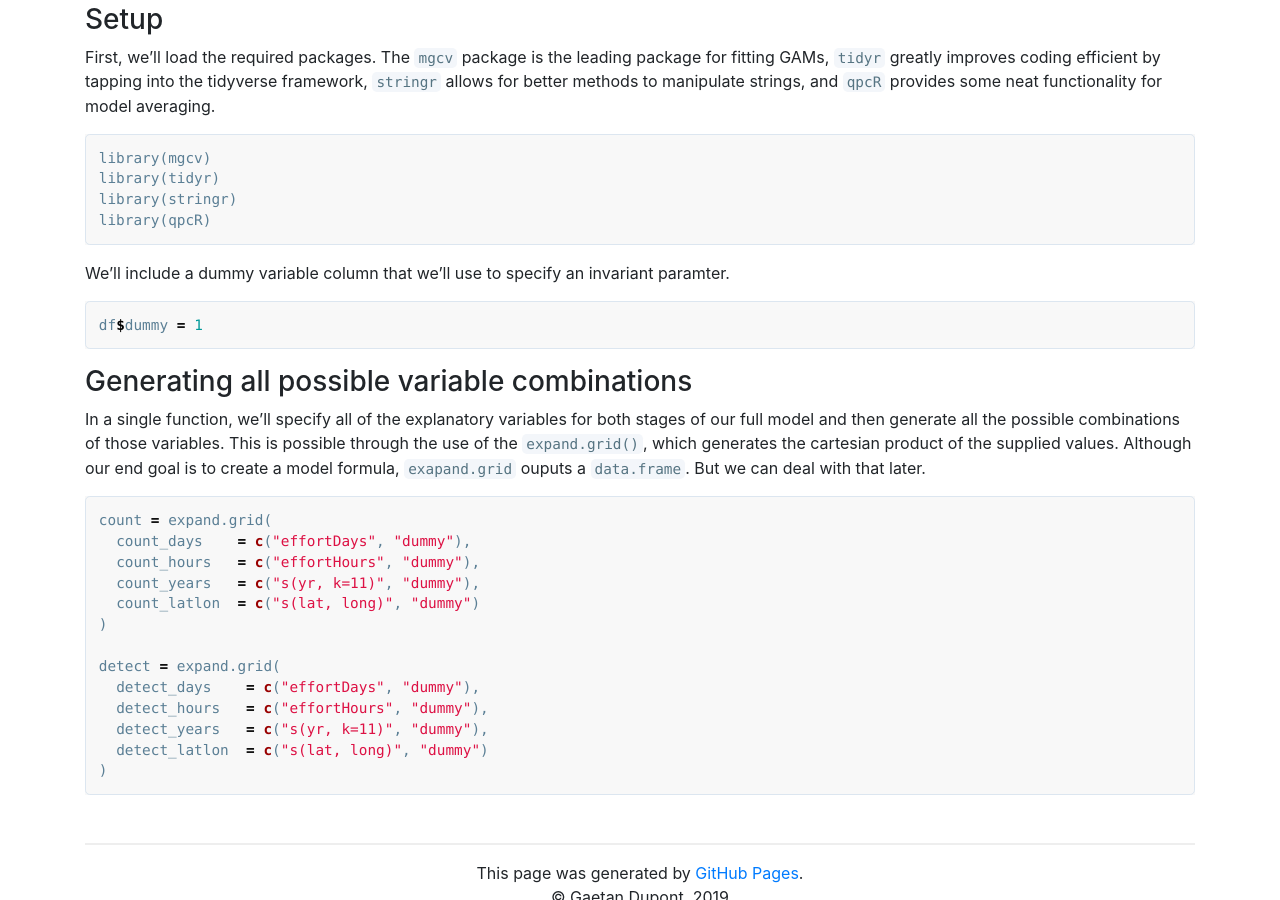
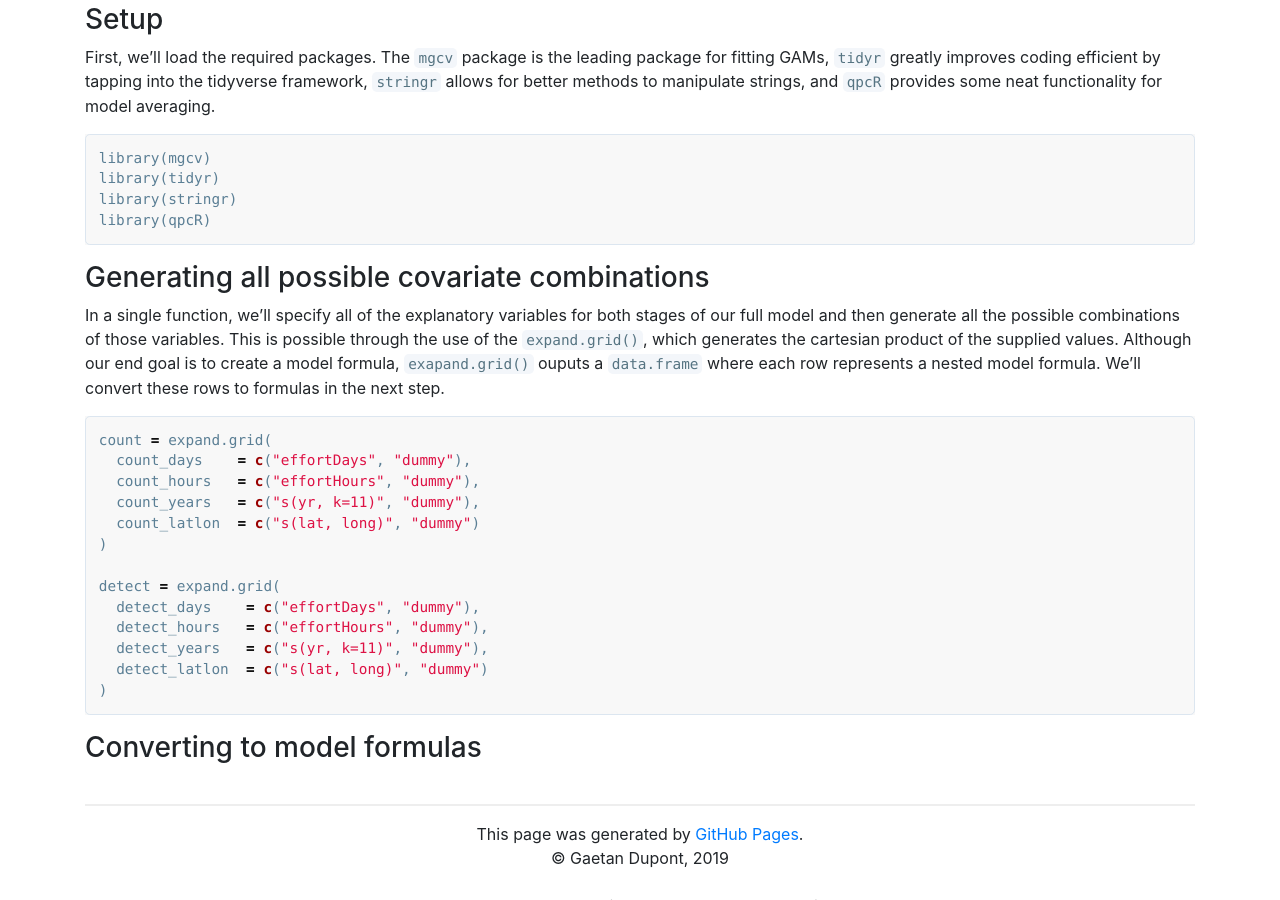
Before and after one commit to chrisyeh96/chrisyeh96.github.io, a Jekyll site: the page built from _posts/2019-05-29-Auto-Nested-Mod.md, in a window 1280 px wide and 900 px high, scrolled down 821 px. Built offline with Jekyll 4.4.1, drawn with Linux system fonts in a browser that asks for light colours; nearby versions of some CDN libraries.

Commit message:
Update 2019-05-29-Auto-Nested-Mod.md

````diff
--- a/_posts/2019-05-29-Auto-Nested-Mod.md
+++ b/_posts/2019-05-29-Auto-Nested-Mod.md
@@ -23,15 +23,10 @@ library(tidyr)
 library(stringr)
 library(qpcR)
 ```
-We'll include a dummy variable column that we'll use to specify an invariant paramter.
 
-```r
-df$dummy = 1
-```
+### Generating all possible covariate combinations
 
-### Generating all possible variable combinations
-
-In a single function, we'll specify all of the explanatory variables for both stages of our full model and then generate all the possible combinations of those variables. This is possible through the use of the `expand.grid()`, which generates the cartesian product of the supplied values. Although our end goal is to create a model formula, `exapand.grid` ouputs a `data.frame`. But we can deal with that later.
+In a single function, we'll specify all of the explanatory variables for both stages of our full model and then generate all the possible combinations of those variables. This is possible through the use of the `expand.grid()`, which generates the cartesian product of the supplied values. Although our end goal is to create a model formula, `exapand.grid()` ouputs a `data.frame` where each row represents a nested model formula. We'll convert these rows to formulas in the next step.
 
 ```r
 count = expand.grid(
@@ -48,3 +43,5 @@ detect = expand.grid(
   detect_latlon  = c("s(lat, long)", "dummy")
 )
 ```
+
+### Converting to model formulas
````
